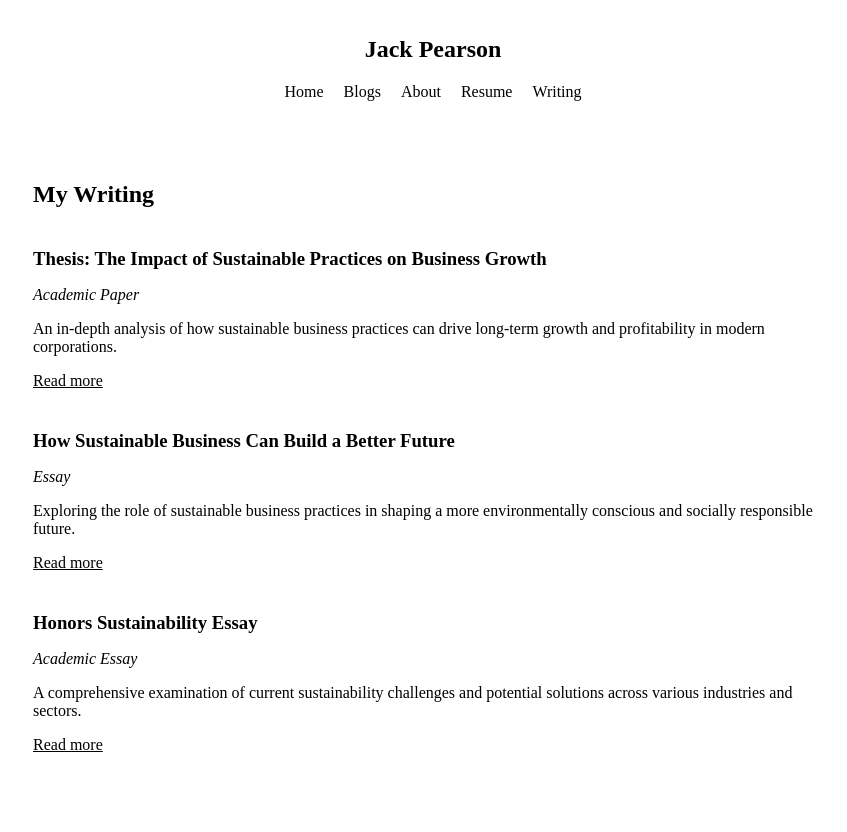
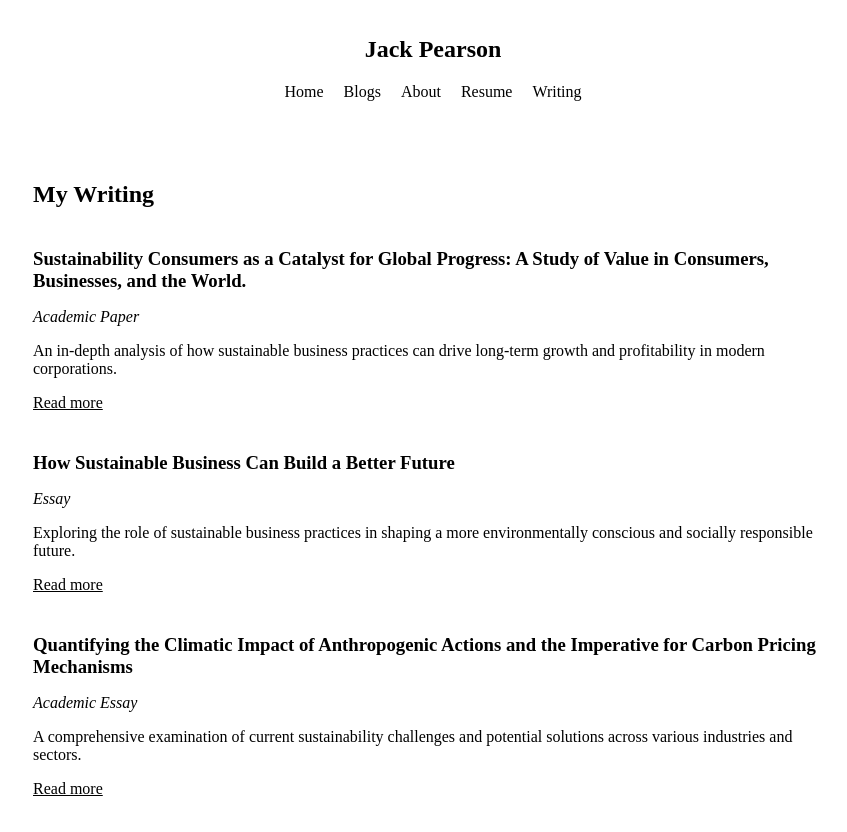
Before and after one commit to joepearson-music/site, a React (Create React App) app: page /writing in a window 1280 px wide. Shown: the top 832 px of the page, without its empty margins (207-1054 px from the left). Built offline with nearby package versions, Linux system fonts and the light colour scheme.

Commit message:
silly changes

```diff
--- a/src/pages/Writing.tsx
+++ b/src/pages/Writing.tsx
@@ -29,7 +29,7 @@ const WritingList: React.FC = () => (
   <div style={{ padding: "20px", maxWidth: "800px", margin: "0 auto" }}>
     <h2 style={{ marginBottom: "40px" }}>My Writing</h2>
     <WritingItem
-      title="Thesis: The Impact of Sustainable Practices on Business Growth"
+      title="Sustainability Consumers as a Catalyst for Global Progress: A Study of Value in Consumers, Businesses, and the World."
       type="Academic Paper"
       description="An in-depth analysis of how sustainable business practices can drive long-term growth and profitability in modern corporations."
       slug="thesis-sustainable-practices"
@@ -41,7 +41,7 @@ const WritingList: React.FC = () => (
       slug="sustainable-business-essay"
     />
     <WritingItem
-      title="Honors Sustainability Essay"
+      title="Quantifying the Climatic Impact of Anthropogenic Actions and the Imperative for Carbon Pricing Mechanisms"
       type="Academic Essay"
       description="A comprehensive examination of current sustainability challenges and potential solutions across various industries and sectors."
       slug="honors-sustainability-essay"
```
